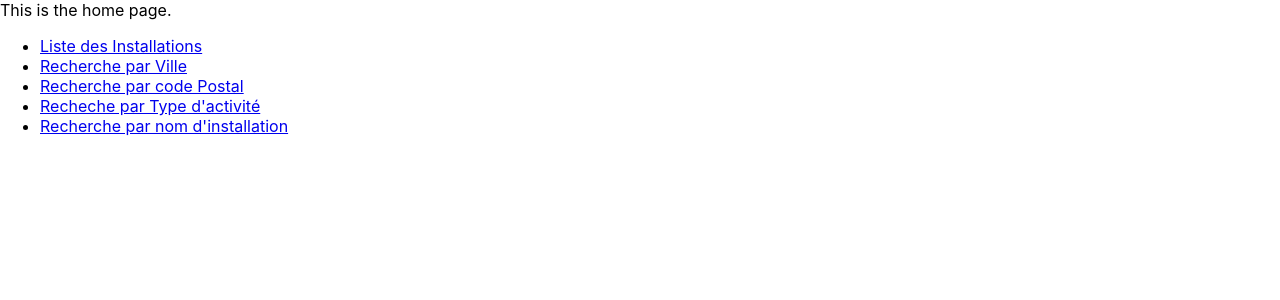
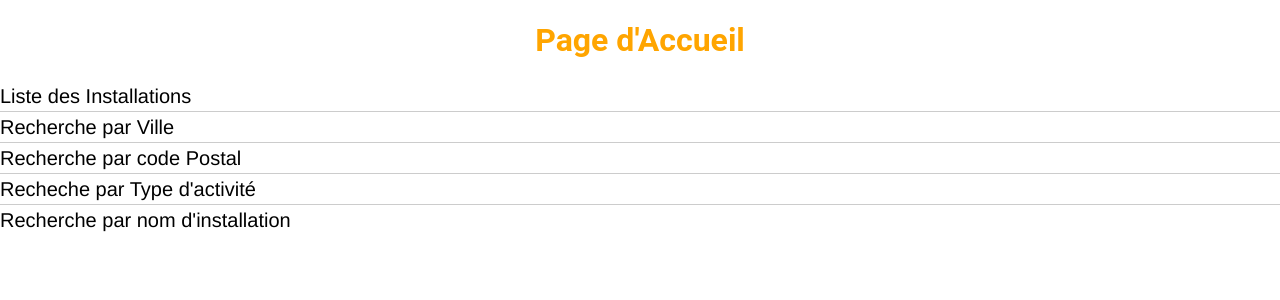
Before and after one commit to Dylanotina/ProjetNode, a React (Create React App) app in the folder client/: page / in a window 1280 px wide. Shown: the top 300 px of the page. Built offline with nearby package versions, Linux system fonts and the light colour scheme.

Commit message:
home page style

```diff
--- a/client/src/Home.js
+++ b/client/src/Home.js
@@ -1,5 +1,6 @@
 import React from 'react';
 import   {Link} from 'react-router-dom';
+import './css/style.css'
 
 
  class Home extends React.Component{
@@ -7,7 +8,7 @@ import   {Link} from 'react-router-dom';
     render() {
         return(
             <div>
-                This is the home page.<br/>
+                <h1>Page d'Accueil </h1>
                 <ul>
                     <li><Link to="/installation">Liste des Installations</Link></li>
                     <li><Link to={'/rechercheVille'}>Recherche par Ville</Link></li>
--- /dev/null
+++ b/client/src/css/style.css
@@ -0,0 +1,45 @@
+/* ============ Fonts =============== */
+ @font-face {
+     font-family: Roboto;
+     src: url('https://fonts.googleapis.com/css?family=Roboto:300');
+ }
+/* ============ Liste Menu =============== */
+
+h1{
+    color: orange;
+    text-align: center;
+    font-family:Roboto, Light Italic;
+}
+ul {
+    list-style-type: none;
+    margin: 0;
+    padding: 0;
+}
+
+li {
+    font: 200 20px/1.5 Helvetica, Verdana, sans-serif;
+    border-bottom: 1px solid #ccc;
+}
+
+li:last-child {
+    border: none;
+}
+
+li a {
+    text-decoration: none;
+    color: #000;
+    display: block;
+    width: 450px;
+
+    -webkit-transition: font-size 0.3s ease, background-color 0.3s ease;
+    -moz-transition: font-size 0.3s ease, background-color 0.3s ease;
+    -o-transition: font-size 0.3s ease, background-color 0.3s ease;
+    -ms-transition: font-size 0.3s ease, background-color 0.3s ease;
+    transition: font-size 0.3s ease, background-color 0.3s ease;
+}
+
+li a:hover {
+    font-size: 30px;
+    background: #f6f6f6;
+
+}
```
